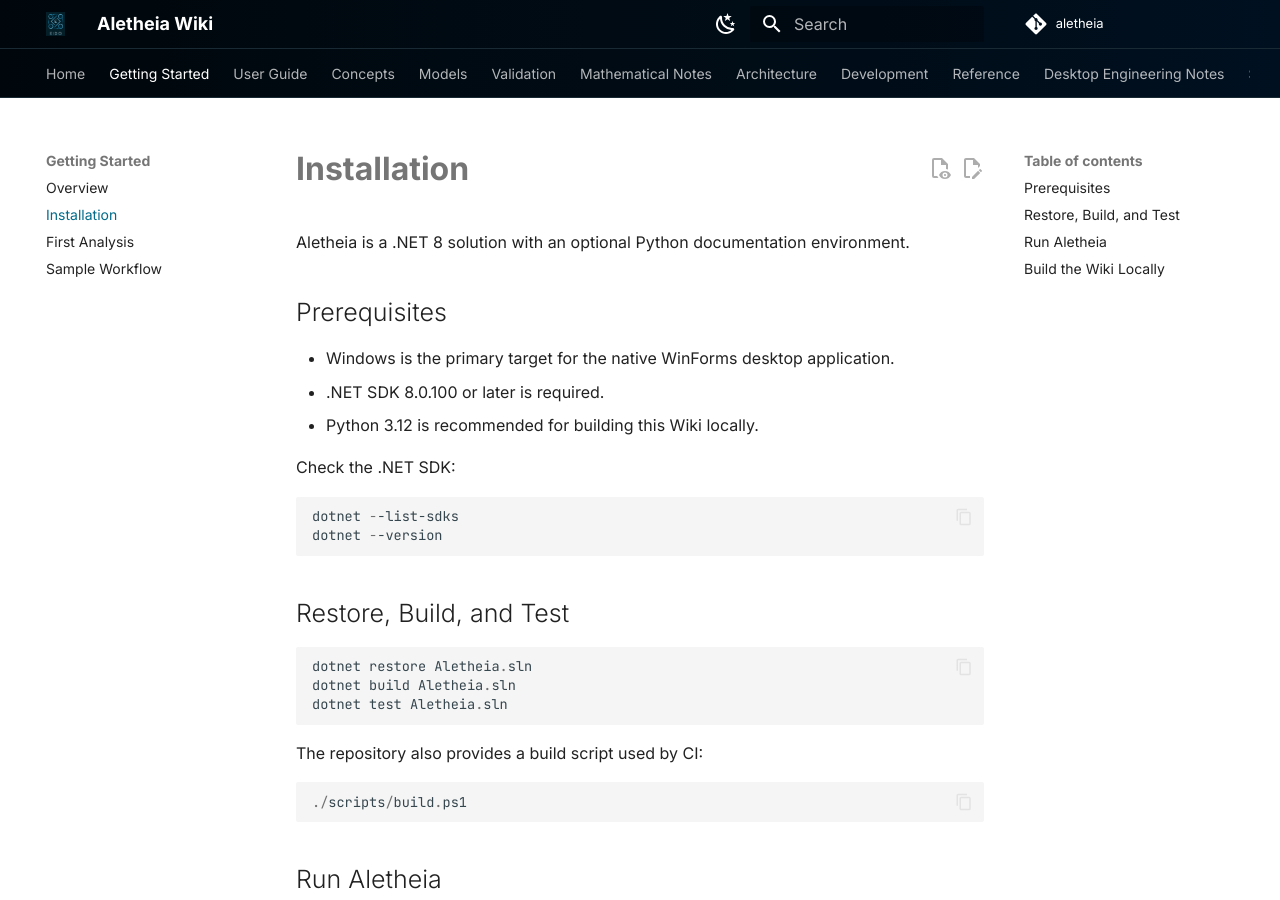
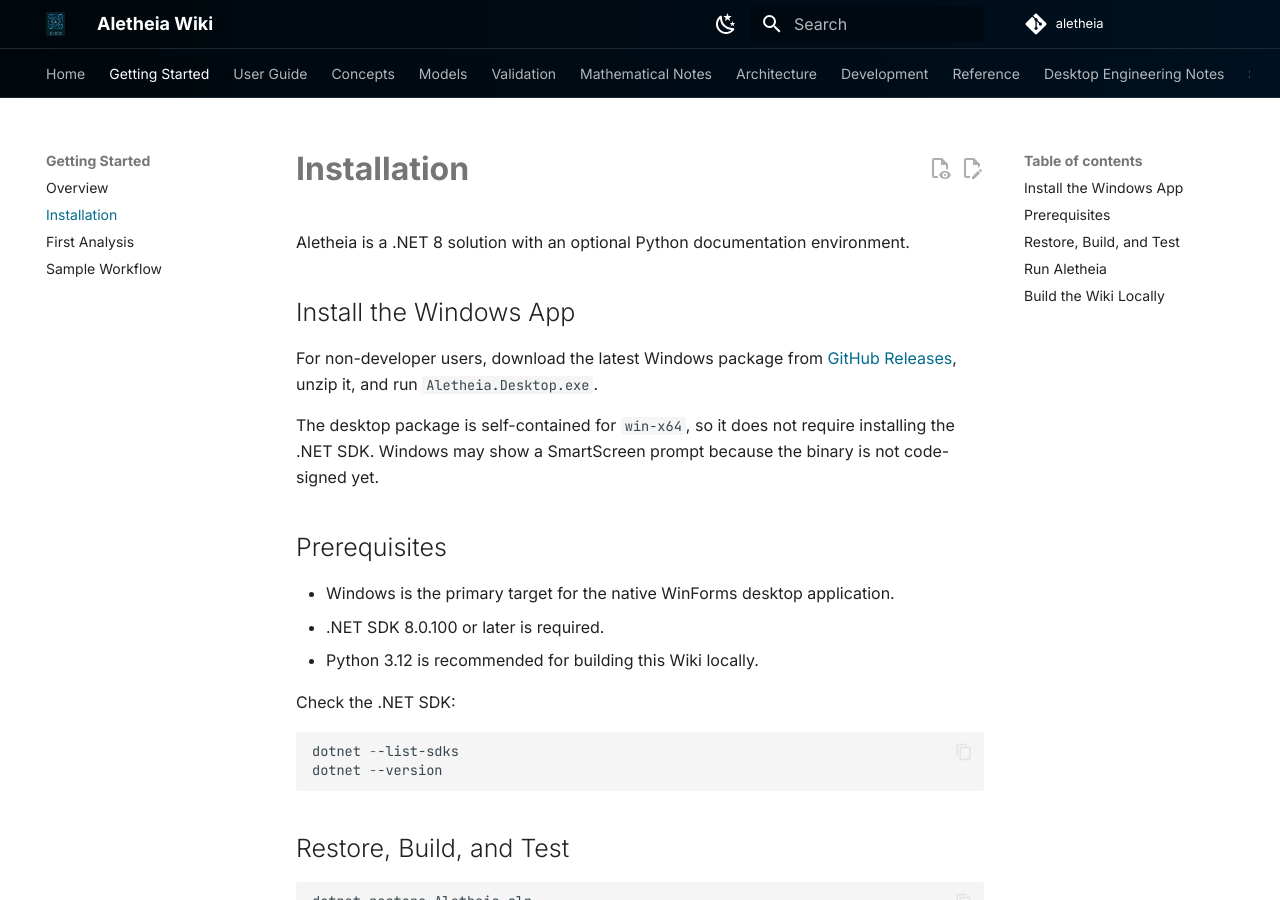
Before and after one commit to EidoAut/Aletheia, an MkDocs documentation site: the page built from docs/getting-started/installation.md, in a window 1280 px wide and 900 px high. Built offline with MkDocs 1.6.1 and Material for MkDocs 9.7.7, drawn with Linux system fonts in a browser that asks for light colours.

Commit message:
Add Windows binary release path

```diff
--- a/docs/getting-started/installation.md
+++ b/docs/getting-started/installation.md
@@ -1,6 +1,15 @@
 # Installation
 
 Aletheia is a .NET 8 solution with an optional Python documentation environment.
+
+## Install the Windows App
+
+For non-developer users, download the latest Windows package from
+[GitHub Releases](https://github.com/EidoAut/Aletheia/releases/latest), unzip it, and run
+`Aletheia.Desktop.exe`.
+
+The desktop package is self-contained for `win-x64`, so it does not require installing the .NET SDK.
+Windows may show a SmartScreen prompt because the binary is not code-signed yet.
 
 ## Prerequisites
 
```
Also changed, not shown: README.md (+8 -0 lines), 1 other file.
